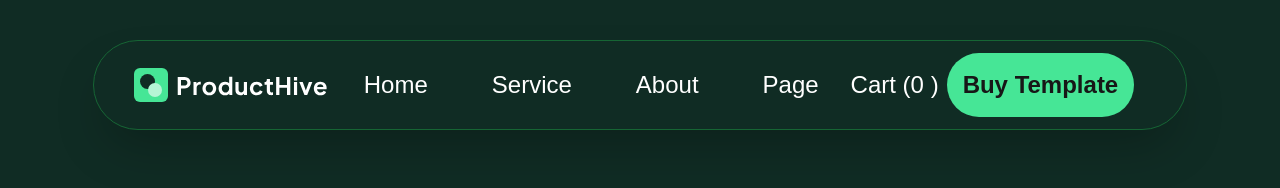
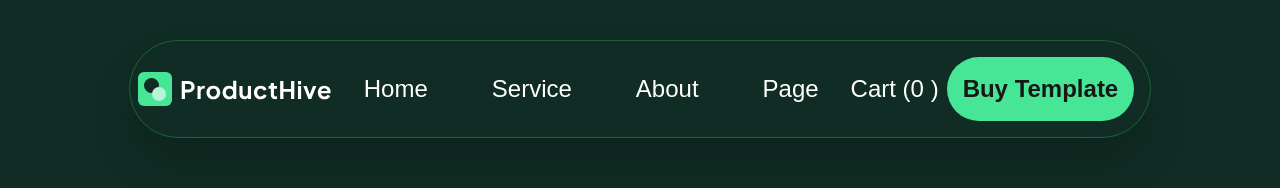
Before and after one commit to Yagya-Adh/product_hive, a Next.js app: page /about in a window 1280 px wide. Shown: the top 188 px of the page. Built offline with nearby package versions, Linux system fonts and the light colour scheme.

Commit message:
save chnages all  top navbar

```diff
--- a/app/components/banner/MainBanner.tsx
+++ b/app/components/banner/MainBanner.tsx
@@ -8,15 +8,17 @@ interface IMainBainner {
 }
 const MainBanner = ({ variant }: IMainBainner) =>
   variant === "career" ? (
-    <div className="bg-productHives-mainBackground pt-10 pb-40 flex flex-col">
-      <div className="max-w-screen-2xl mx-auto px-10 relative pb-40">
+    <>
+      <div className="bg-productHives-mainBackground pt-10 pb-40 ">
         <NavBar />
-        <PageBanner variant="career" />
-        <div className="absolute -bottom-96 ">
-          <BannerCard variant="defautl-career" />
+        <div className="max-w-screen-2xl mx-auto px-10 relative pb-40 flex flex-col">
+          <PageBanner variant="career" />
+          <div className="absolute -bottom-96 ">
+            <BannerCard variant="defautl-career" />
+          </div>
         </div>
       </div>
-    </div>
+    </>
   ) : variant === "contact" ? (
     <div className="bg-productHives-mainBackground pt-10 pb-40 flex flex-col">
       <div className="max-w-screen-2xl mx-auto px-10 relative pb-40">
--- a/app/components/navbar/NavBar.tsx
+++ b/app/components/navbar/NavBar.tsx
@@ -26,29 +26,27 @@ const NavBar = () => {
   };
 
   return (
-    <div className="">
-      <nav className="max-w-screen-2xl mx-auto px-5 relative">
-        <div className="rounded-full z-10 border border-green-800 shadow-2xl flex justify-between items-center py-1 px-10 bg-transparent">
+    <>
+      <nav>
+        <div className="rounded-full z-10 border border-green-800 shadow-2xl flex justify-between items-center  bg-transparent p-2">
           <MainLogo logo="nav" />
 
           <div className="flex justify-between items-center bg-transparent py-1">
-            <ul className="hidden lg:flex text-2xl items-center p-1">
+            <ul className="hidden lg:flex text-2xl items-center py-1">
               {routes?.map((linkList) => (
                 <li className="text-white mx-8" key={linkList.id}>
                   <Link href={linkList.path}>{linkList.name}</Link>
                 </li>
               ))}
 
-              <div className=" flex items-center justify-between">
+              <div className="hidden lg:flex lg:flex-row lg:items-center  lg:justify-between">
                 <button
                   className="text-2xl text-white"
                   onClick={handelCartOpen}
                 >
                   Cart (0 )
                 </button>
-                <div className="hidden lg:flex">
-                  <ButtonPills text="Buy Template " />
-                </div>
+                <ButtonPills text="Buy Template" padding="px-10" />
               </div>
             </ul>
 
@@ -64,11 +62,11 @@ const NavBar = () => {
         </div>
       </nav>
       {cartOpen && (
-        <div className="absolute top-0 right-0 inset-0 w-full z-20">
+        <div className="absolute top-0 right-0 inset-0  z-20">
           <Modal handlePopUp={handelCartOpen} />
         </div>
       )}
-    </div>
+    </>
   );
 };
 
```
